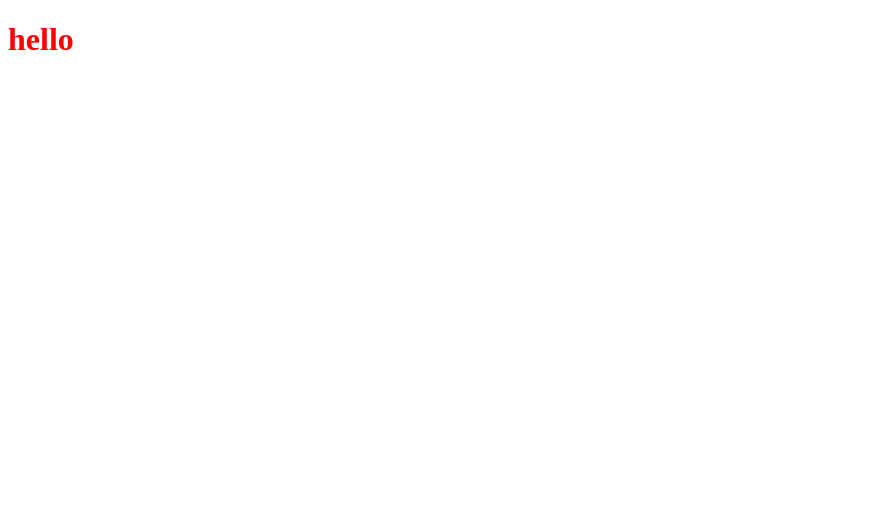
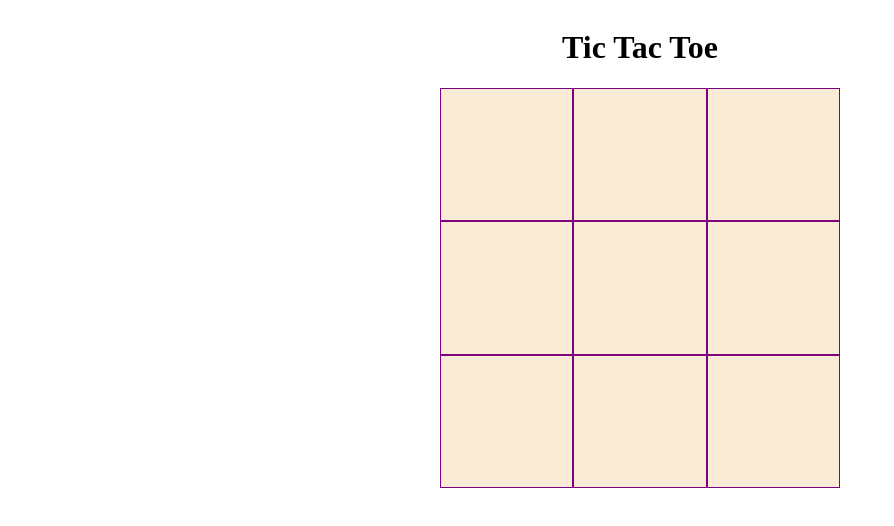
Before and after one commit to sirjamo1/Tic-Tac-Toe, a plain HTML site: page index.html in a window 1280 px wide. Shown: the whole page, without its empty margins (0-894 px from the left). Drawn offline with Linux system fonts and the light colour scheme.

Commit message:
3*3 grid set up in html

```diff
--- a/index.html
+++ b/index.html
@@ -1,14 +1,31 @@
 <!DOCTYPE html>
 <html lang="en">
     <head>
- <link rel="stylesheet" href="style.css">
- <meta charset="UTF-8">
- <meta http-equiv="X-UA-Compatible" content="IE=edge">
- <meta name="viewport" content="width=device-width, initial-scale=1.0">
+        <link rel="stylesheet" href="style.css" />
+        <meta charset="UTF-8" />
+        <meta http-equiv="X-UA-Compatible" content="IE=edge" />
+        <meta name="viewport" content="width=device-width, initial-scale=1.0" />
         <title>Document</title>
     </head>
     <body>
- <h1>hello</h1>
+        <h1>Tic Tac Toe</h1>
+        <div class="gameboard-container">
+            <div class="row-one">
+                <div></div>
+                <div></div>
+                <div></div>
+            </div>
+            <div class="row-two">
+                <div></div>
+                <div></div>
+                <div></div>
+            </div>
+            <div class="row-three">
+                <div></div>
+                <div></div>
+                <div></div>
+            </div>
+        </div>
     </body>
     <script src="./script.js"></script>
 </html>
--- a/script.js
+++ b/script.js
@@ -0,0 +1,7 @@
+const gameboard = {
+
+}
+
+const playerFactory = () => {
+
+}
--- a/style.css
+++ b/style.css
@@ -1,3 +1,40 @@
-h1 {
- color: red;
+
+body {
+ border-collapse: collapse;
+display: flex;
+align-items: center;
+justify-content: center;
+flex-direction: column;
 }
+
+.gameboard-container {
+ width: 400px;
+ height: 400px;
+ background-color: antiquewhite;
+ display: grid;
+}
+.row-one {
+/*👉border: 1px solid blue;👈*/
+display: grid;
+grid-template-columns: repeat(3, 1fr);
+}
+.row-one div{
+ border: 1px solid purple;
+}
+.row-two {
+/*👉border: 1px solid pink;👈*/
+display: grid;
+grid-template-columns: repeat(3, 1fr);
+}
+
+.row-two div{
+ border: 1px solid purple;
+}
+.row-three {
+/*👉border: 1px solid yellow;👈*/
+display: grid;
+grid-template-columns: repeat(3, 1fr);
+}
+.row-three div{
+ border: 1px solid purple;
+}
```
Lines whose indentation alone changed are shown as unchanged.
